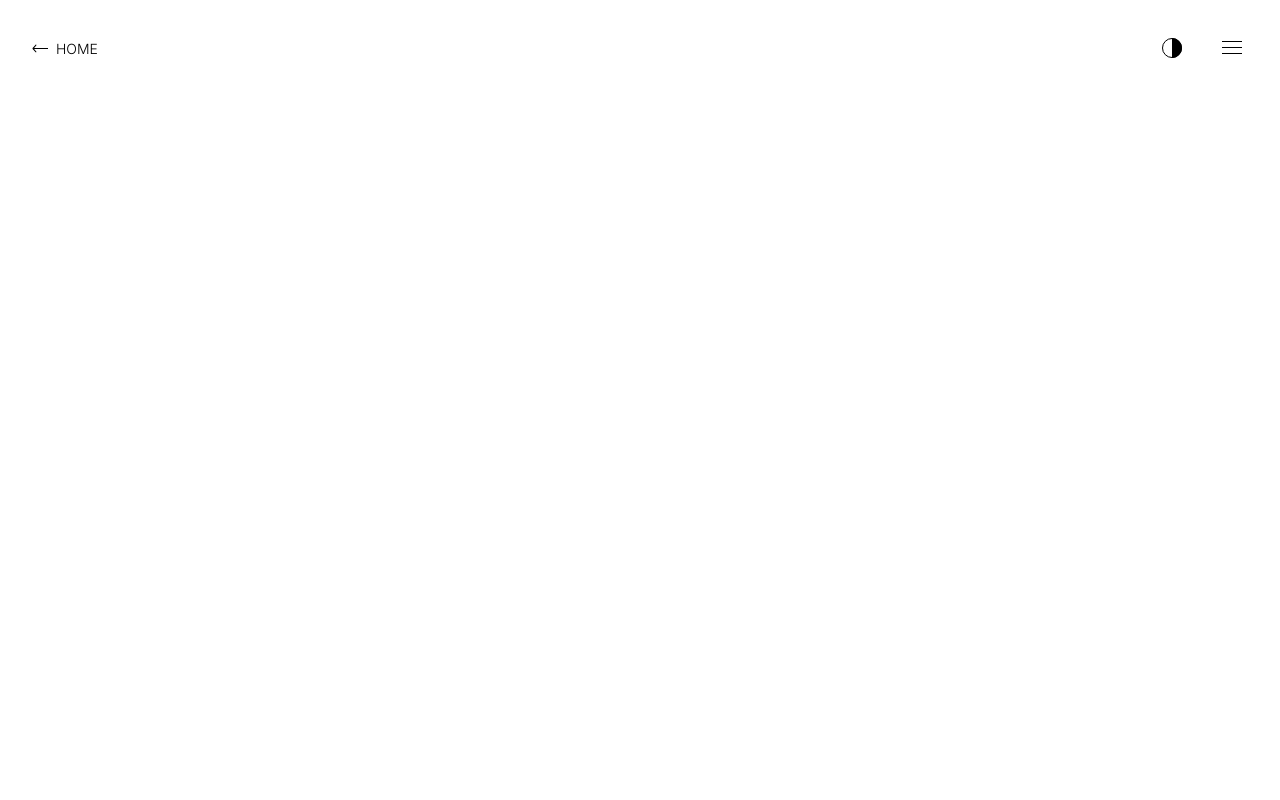
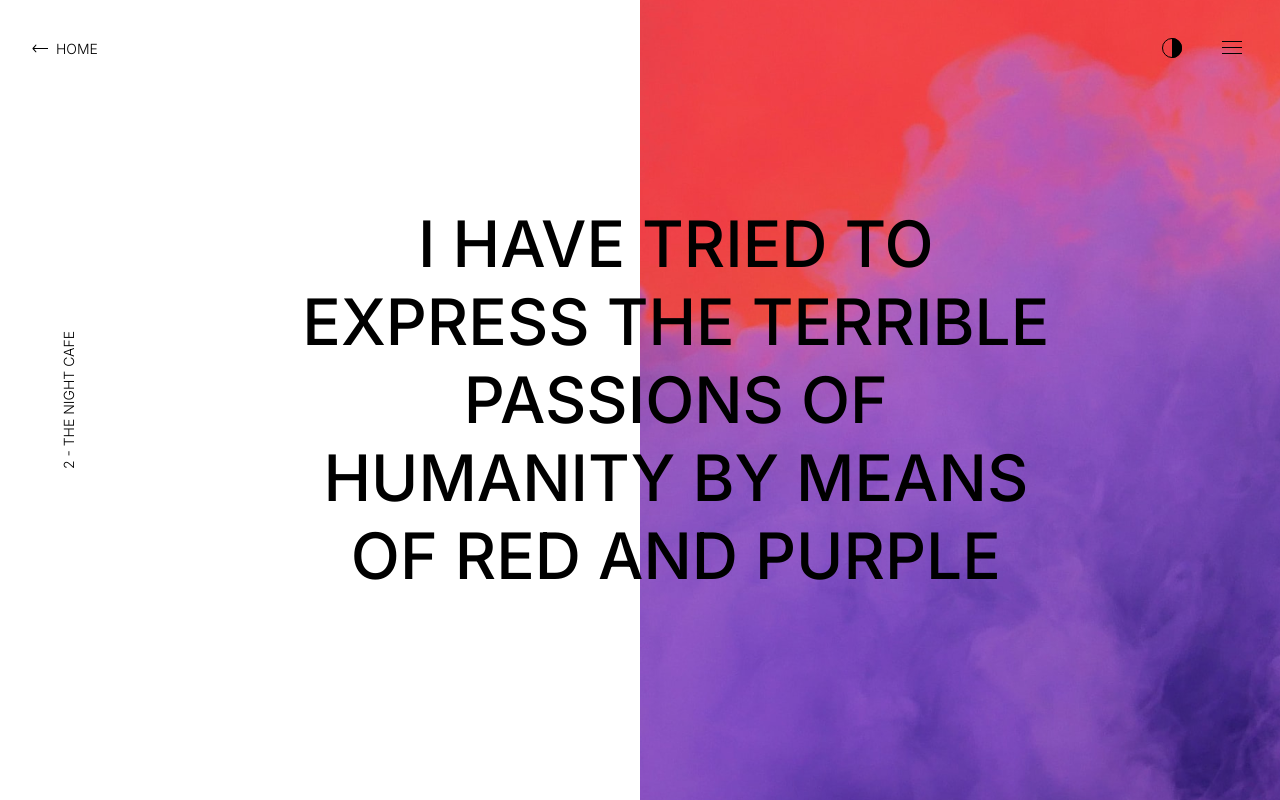
Before and after one commit to Camie-M/night-cafe, a React (Create React App) app: page / in a window 1280 px wide. Built offline with nearby package versions, Linux system fonts and the light colour scheme.

Commit message:
added main title component and container

```diff
--- a/package.json
+++ b/package.json
@@ -6,6 +6,7 @@
     "@testing-library/jest-dom": "^5.11.4",
     "@testing-library/react": "^11.1.0",
     "@testing-library/user-event": "^12.1.10",
+    "prop-types": "^15.7.2",
     "react": "^17.0.2",
     "react-dom": "^17.0.2",
     "react-scripts": "4.0.3",
--- a/src/App.css
+++ b/src/App.css
@@ -5,7 +5,6 @@
 }
 
 body {
-  padding: 2rem 2rem 4rem 2rem;
   margin: 0px;
   --type-first: 'Inter', sans-serif;
   font-family: var(--type-first);
--- a/src/App.js
+++ b/src/App.js
@@ -1,11 +1,13 @@
 import './App.css';
 
 import Header from './containers/Header';
+import MainTitle from './containers/MainTitle';
 
 function App() {
   return (
     <>
       <Header />
+      <MainTitle />
     </>
   );
 }
--- /dev/null
+++ b/src/components/MainTitleText/index.js
@@ -0,0 +1,18 @@
+import React from 'react'
+import PropTypes from 'prop-types';
+
+import * as S from './styled';
+
+const MainTitleText = ({text}) => {
+  return (
+    <S.MainTitleStyle>
+      {text}
+    </S.MainTitleStyle>
+  )
+}
+
+MainTitleText.propTypes = {
+  text: PropTypes.string.isRequired
+};
+
+export default MainTitleText;
--- /dev/null
+++ b/src/components/MainTitleText/styled.js
@@ -0,0 +1,15 @@
+import styled from 'styled-components';
+
+export const MainTitleStyle = styled.p`
+  width: 60%;
+  height: 100vh;
+  display: flex;
+  align-items: center;
+  margin: 0 12vw;
+  font-size: 4rem;
+  line-height: 4.875rem;
+  font-weight: 500;
+  text-align: center;
+  text-transform: uppercase;
+  z-index: 3;
+`;
--- a/src/containers/Header/styled.js
+++ b/src/containers/Header/styled.js
@@ -1,6 +1,7 @@
 import styled from 'styled-components';
 
-export const HeaderWrapper = styled.div`
+export const HeaderWrapper = styled.header`
+  padding: 2rem;
   display: flex;
   align-items: center;
   justify-content: space-between;
--- /dev/null
+++ b/src/containers/MainTitle/index.js
@@ -0,0 +1,22 @@
+import React from 'react'
+
+import MainTitleText from './../../components/MainTitleText'
+
+import Image1 from '../../assets/images/image1.png'
+
+import * as S from './styled';
+
+const MainTitle = () => {
+  return (
+    <S.MainTitleWrapper>
+      <img src={Image1} alt="Imagem de fundo vermelho com nuvens roxas" />
+      <S.MainTitleName>2 - The Night Cafe</S.MainTitleName>
+      <MainTitleText
+        text="I have tried to express the terrible passions of humanity by means
+        of red and purple"
+      />
+    </S.MainTitleWrapper>
+  )
+}
+
+export default MainTitle;
--- /dev/null
+++ b/src/containers/MainTitle/styled.js
@@ -0,0 +1,27 @@
+import styled from 'styled-components';
+
+export const MainTitleWrapper = styled.section`
+  position: absolute;
+  top: 0;
+  display: flex;
+  align-items: center;
+  z-index: -1;
+  height: 100vh;
+  margin-bottom: 9rem;
+
+  img {
+    position: absolute;
+    right: 0;
+    top: 0;
+    height: 100vh;
+    width: 50vw;
+  }
+`;
+
+export const MainTitleName = styled.p`
+  font-weight: 300;
+  font-size: 0.875rem;
+  line-height: 1.125rem;
+  text-transform: uppercase;
+  transform: rotate(270deg);
+`;
```
Also changed, not shown: 1 other file (tests, documents, lock files or other folders).
